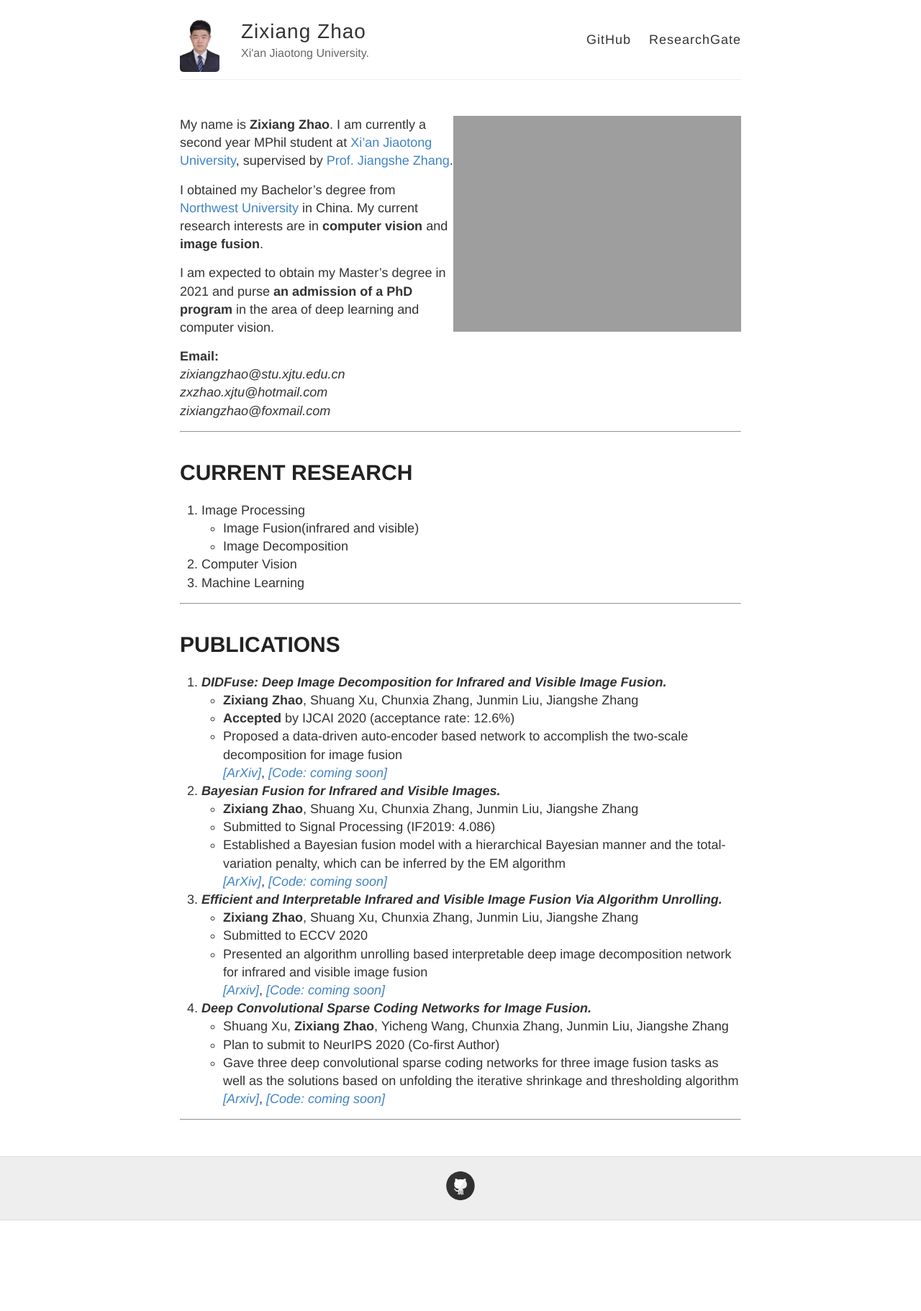
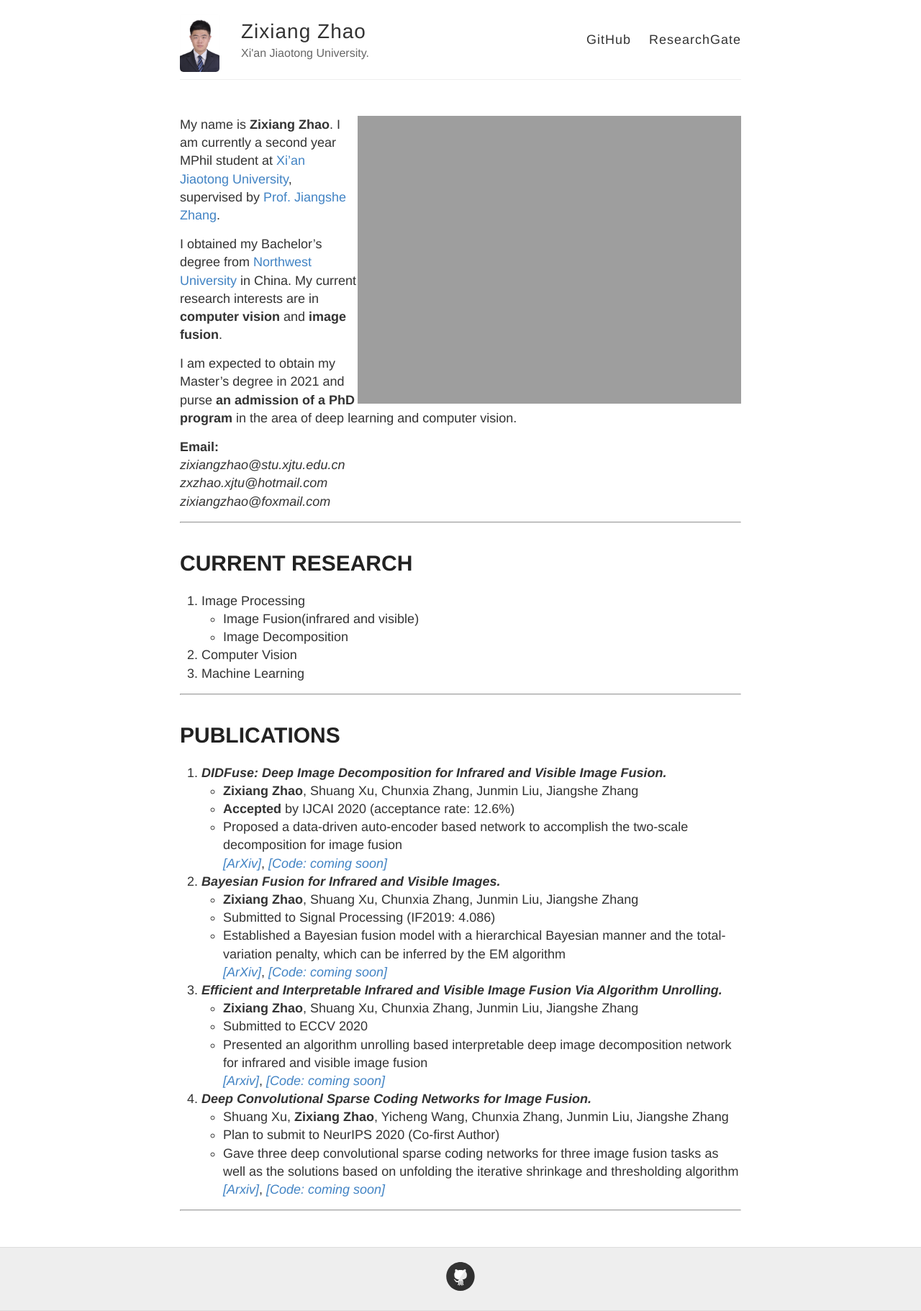
Before and after one commit to Zhaozixiang1228/Zhaozixiang1228.github.io, a Jekyll site: the page built from index.md, in a window 1280 px wide. Shown: the whole page at 72% size. Built offline with Jekyll 4.4.1, drawn with Linux system fonts in a browser that asks for light colours; our own code applies the rules of GitHub Pages for plain Markdown files; before the commit the page ends 1696 px from its top, so only the background shows below that.

Commit message:
Update index.md

```diff
--- a/index.md
+++ b/index.md
@@ -1,4 +1,4 @@
-<img align="right" src="images//me.jpg" height="300px"/>
+<img align="right" src="images//me.jpg" height="400px"/>
 
 My name is **Zixiang Zhao**. I am currently a second year MPhil student at [Xi'an Jiaotong University](http://www.xjtu.edu.cn/), supervised by [Prof. Jiangshe Zhang](http://gr.xjtu.edu.cn/web/jszhang).
 
```
